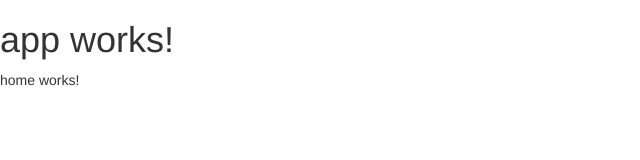
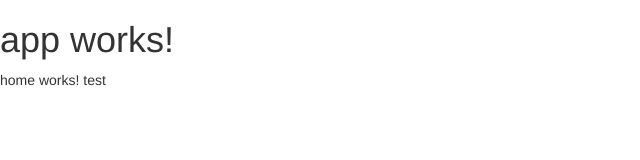
Before and after one commit to chami007/Angular2-learning, an Angular app: page /home in a window 1280 px wide. Shown: the top 160 px of the page, without its empty margins (0-640 px from the left). Built offline with nearby package versions, Linux system fonts and the light colour scheme.

Commit message:
Test commit

```diff
--- a/src/app/home/home.component.html
+++ b/src/app/home/home.component.html
@@ -1,3 +1,3 @@
 <p>
-  home works!
+  home works! test
 </p>
```
